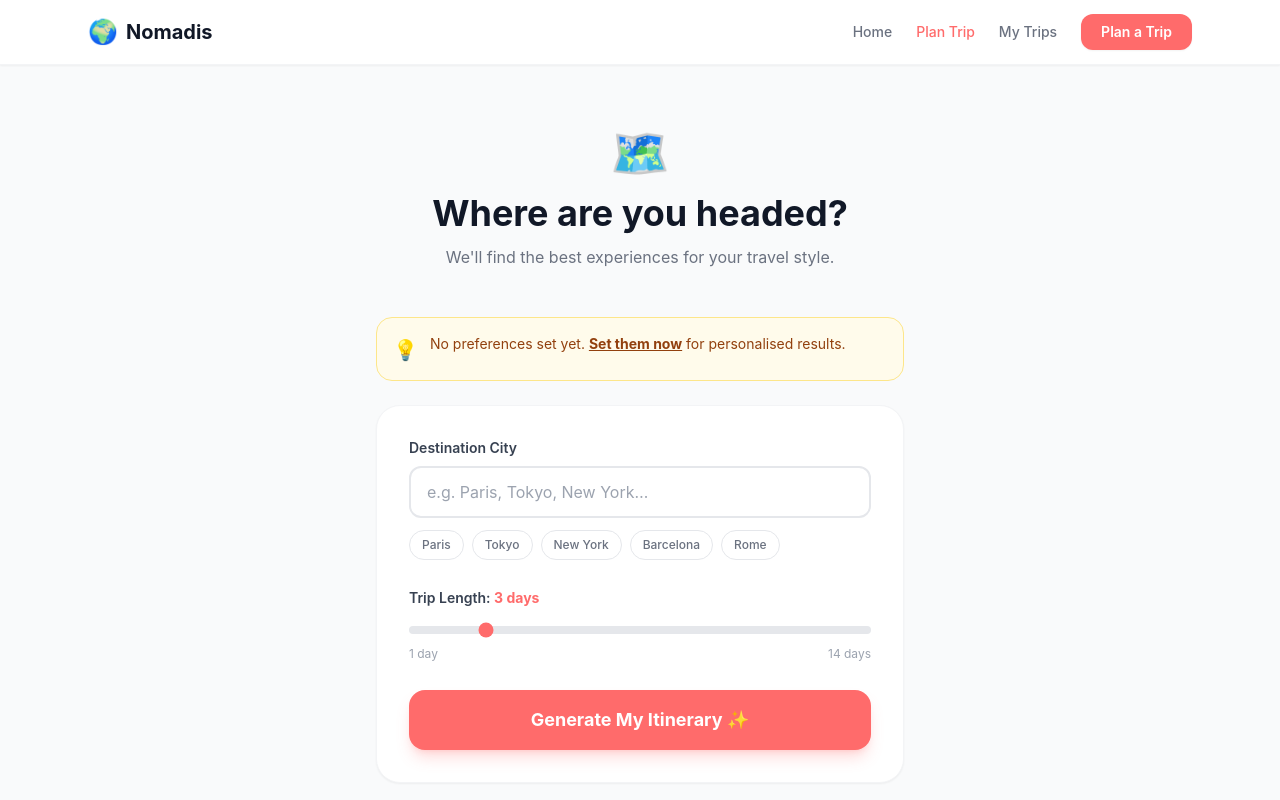
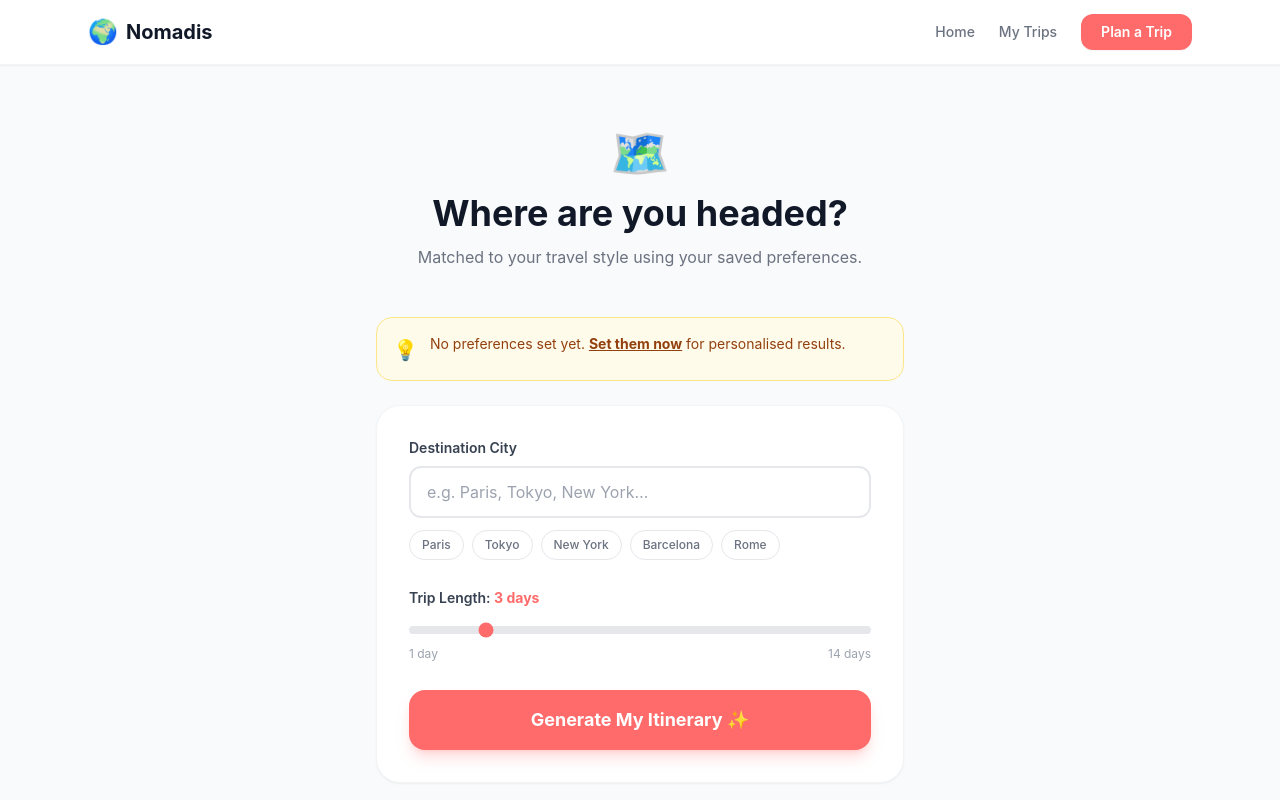
Before and after one commit to MahinC68/nomadis, a React app in the folder frontend/: page /plan in a window 1280 px wide. Shown: the top 800 px of the page. Built offline with nearby package versions, Linux system fonts and the light colour scheme; the HTML template or start-up script is replaced by a standard one.

Commit message:
refine plan page messaging and update header

```diff
--- a/frontend/src/components/Navbar.jsx
+++ b/frontend/src/components/Navbar.jsx
@@ -2,7 +2,6 @@ import { Link, useLocation } from 'react-router-dom'
 
 const NAV_LINKS = [
   { to: '/', label: 'Home' },
-  { to: '/plan', label: 'Plan Trip' },
   { to: '/trips', label: 'My Trips' },
 ]
 
--- a/frontend/src/pages/Plan.jsx
+++ b/frontend/src/pages/Plan.jsx
@@ -94,7 +94,7 @@ export default function Plan() {
         <div className="text-center mb-12">
           <span className="text-5xl block mb-4">🗺️</span>
           <h1 className="text-4xl font-bold text-gray-900 mb-3">Where are you headed?</h1>
-          <p className="text-gray-500">We'll find the best experiences for your travel style.</p>
+          <p className="text-gray-500">Matched to your travel style using your saved preferences.</p>
         </div>
 
         {!hasPrefs && (
```
Also changed, not shown: 2 other files (tests, documents, lock files or other folders).
